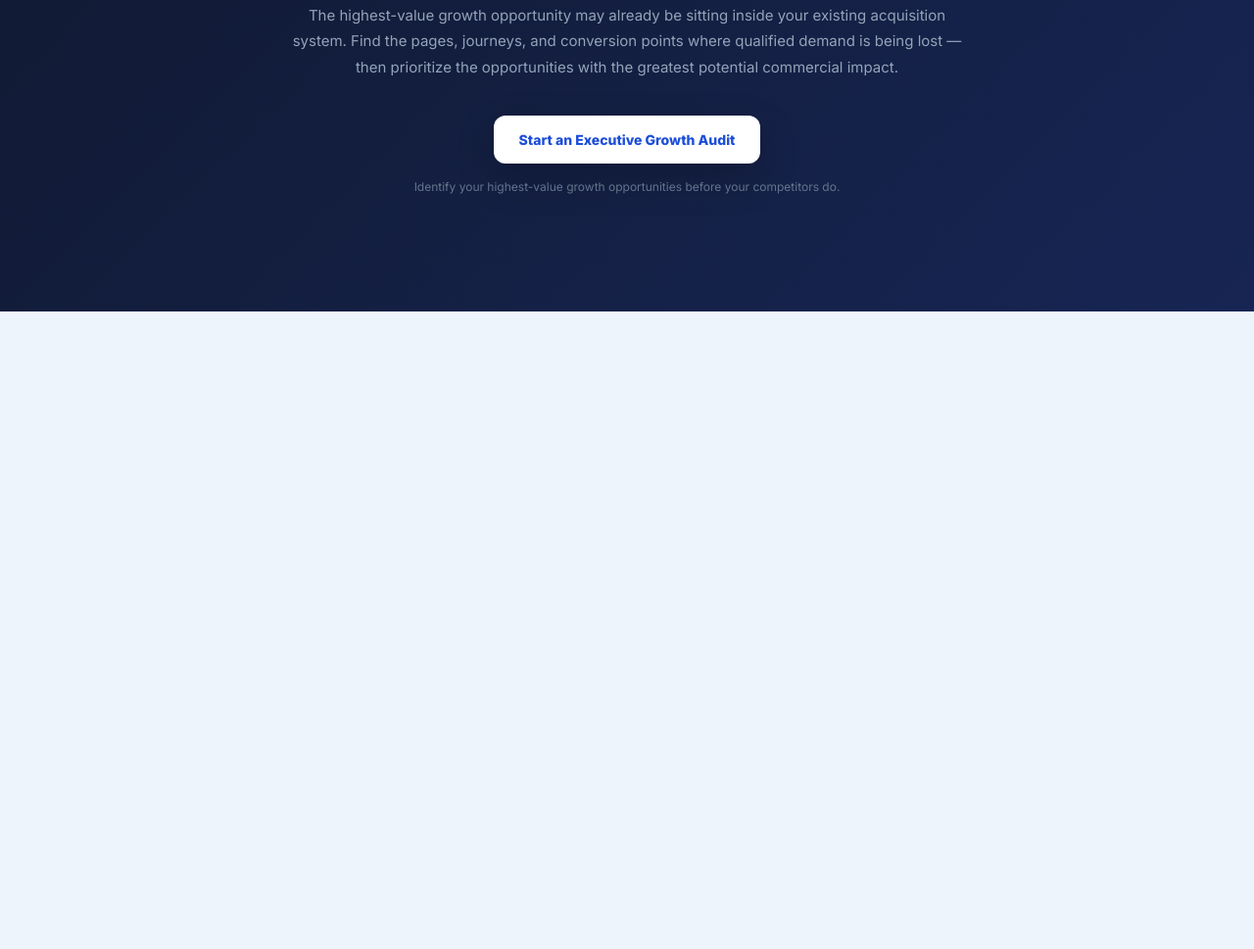
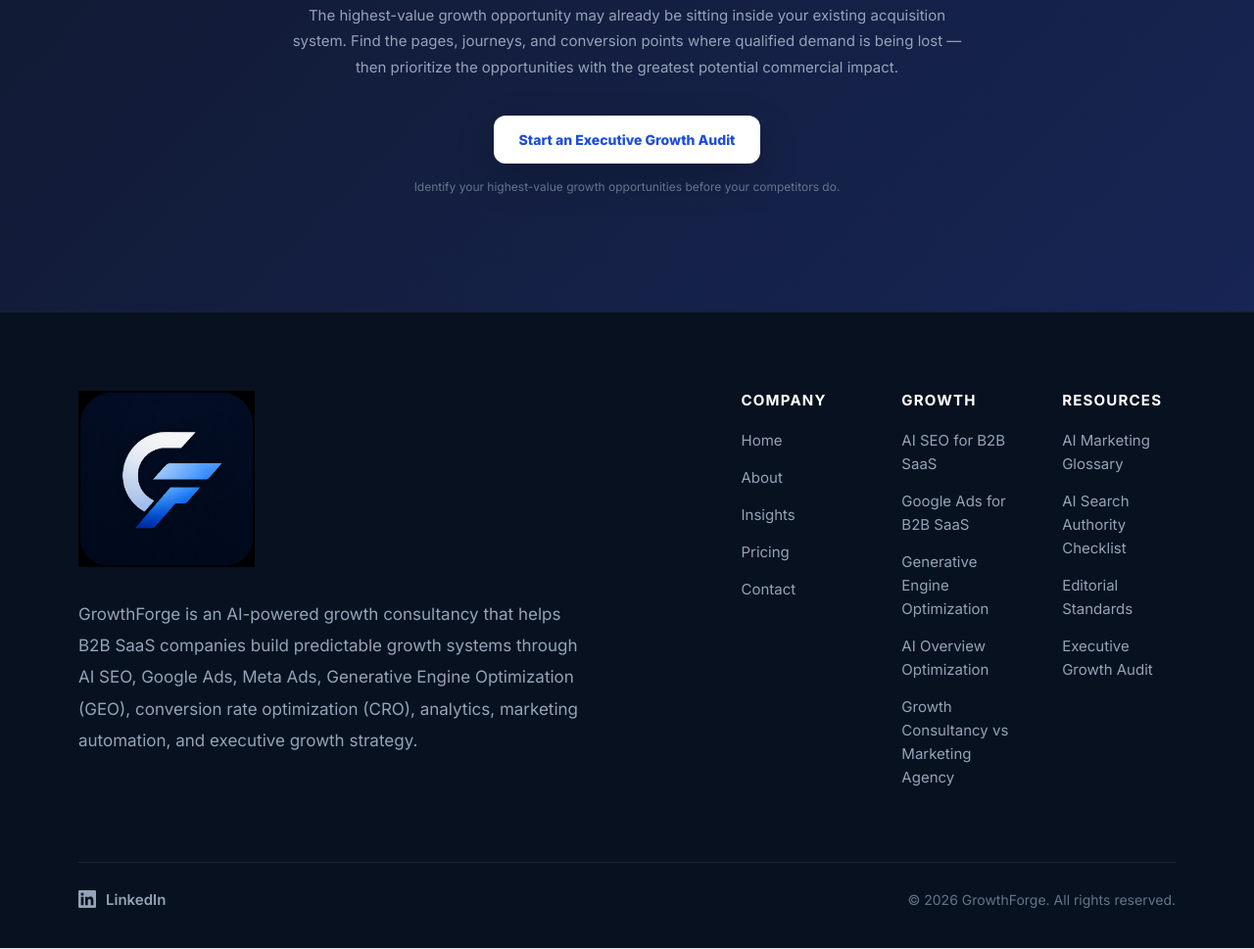
Before and after one commit to GrowthForgeGrowth/growthforge-website, a website: page cro-revenue-leaks-before-more-traffic.html in a window 1280 px wide. Shown: the part 9057-10026 px from the top of the page at 98% size. Before the commit the page ends 9376 px from the top, so only its background shows below. Drawn offline with Linux system fonts and the light colour scheme.

Commit message:
Update cro-revenue-leaks-before-more-traffic.html

```diff
--- a/cro-revenue-leaks-before-more-traffic.html
+++ b/cro-revenue-leaks-before-more-traffic.html
@@ -1020,3 +1020,186 @@
     </div>
 
 </section>
+
+
+    <!-- ==========================================
+     FOOTER
+=========================================== -->
+
+<footer>
+
+    <div class="container">
+
+        <div class="footer-top">
+
+            <!-- ==========================================
+                 FOOTER BRAND
+            =========================================== -->
+
+            <div class="footer-brand">
+
+                <picture>
+
+                    <source
+                        srcset="/GF_Logo_V3.png"
+                        type="image/png">
+
+                    <img
+                        src="/GF_Logo_V3.png"
+                        alt="GrowthForge"
+                        class="footer-logo"
+                        loading="lazy"
+                        decoding="async">
+
+                </picture>
+
+                <p>
+                    GrowthForge is an AI-powered growth consultancy that helps
+                    B2B SaaS companies build predictable growth systems through
+                    AI SEO, Google Ads, Meta Ads, Generative Engine Optimization
+                    (GEO), conversion rate optimization (CRO), analytics,
+                    marketing automation, and executive growth strategy.
+                </p>
+
+            </div>
+
+
+            <!-- ==========================================
+                 FOOTER LINKS
+            =========================================== -->
+
+            <div class="footer-links">
+
+                <div class="footer-column">
+
+                    <h4>
+                        Company
+                    </h4>
+
+                    <a href="/">
+                        Home
+                    </a>
+
+                    <a href="/about">
+                        About
+                    </a>
+
+                    <a href="/insights">
+                        Insights
+                    </a>
+
+                    <a href="/pricing">
+                        Pricing
+                    </a>
+
+                    <a href="/contact">
+                        Contact
+                    </a>
+
+                </div>
+
+
+                <div class="footer-column">
+
+                    <h4>
+                        Growth
+                    </h4>
+
+                    <a href="/ai-seo-for-b2b-saas">
+                        AI SEO for B2B SaaS
+                    </a>
+
+                    <a href="/google-ads-for-b2b-saas">
+                        Google Ads for B2B SaaS
+                    </a>
+
+                    <a href="/geo-generative-engine-optimization">
+                        Generative Engine Optimization
+                    </a>
+
+                    <a href="/ai-overview-optimization-b2b-saas">
+                        AI Overview Optimization
+                    </a>
+
+                    <a href="/growth-consulting-vs-marketing-agency">
+                        Growth Consultancy vs Marketing Agency
+                    </a>
+
+                </div>
+
+
+                <div class="footer-column">
+
+                    <h4>
+                        Resources
+                    </h4>
+
+                    <a href="/ai-marketing-glossary">
+                        AI Marketing Glossary
+                    </a>
+
+                    <a href="/ai-search-authority-checklist">
+                        AI Search Authority Checklist
+                    </a>
+
+                    <a href="/editorial-standards">
+                        Editorial Standards
+                    </a>
+
+                    <a href="/discovery">
+                        Executive Growth Audit
+                    </a>
+
+                </div>
+
+            </div>
+
+        </div>
+
+
+        <!-- ==========================================
+             FOOTER BOTTOM
+        =========================================== -->
+
+        <div class="footer-bottom">
+
+            <div class="footer-social">
+
+                <a
+                    href="https://www.linkedin.com/in/charlie-chan-345529159"
+                    target="_blank"
+                    rel="noopener noreferrer"
+                    aria-label="Charlie Chan on LinkedIn">
+
+                    <svg
+                        aria-hidden="true"
+                        focusable="false"
+                        width="16"
+                        height="16"
+                        viewBox="0 0 24 24"
+                        fill="currentColor">
+
+                        <path d="M20.447 20.452h-3.554v-5.569c0-1.328-.027-3.037-1.852-3.037-1.853 0-2.136 1.445-2.136 2.939v5.667H9.351V9h3.414v1.561h.046c.477-.9 1.637-1.85 3.37-1.85 3.601 0 4.267 2.37 4.267 5.455v6.286zM5.337 7.433a2.062 2.062 0 1 1 0-4.124 2.062 2.062 0 0 1 0 4.124zM7.119 20.452H3.555V9h3.564v11.452zM22.225 0H1.771C.792 0 0 .774 0 1.729v20.542C0 23.227.792 24 1.771 24h20.451C23.2 24 24 23.227 24 22.271V1.729C24 .774 23.2 0 22.225 0z"/>
+
+                    </svg>
+
+                    LinkedIn
+
+                </a>
+
+            </div>
+
+
+            <p class="footer-copyright">
+                © 2026 GrowthForge. All rights reserved.
+            </p>
+
+        </div>
+
+    </div>
+
+</footer>
+
+</body>
+
+</html>
```
